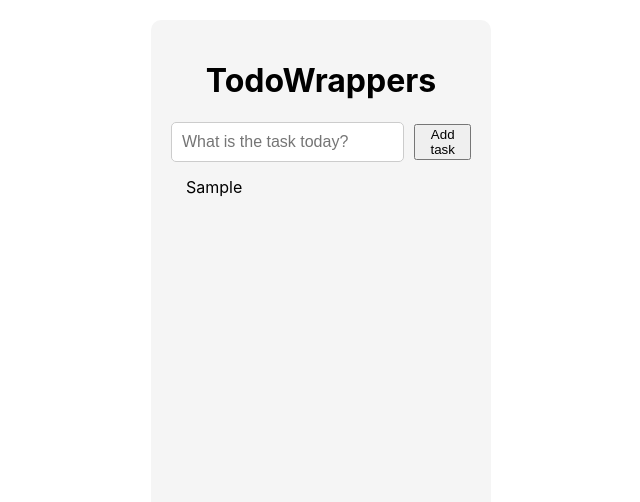
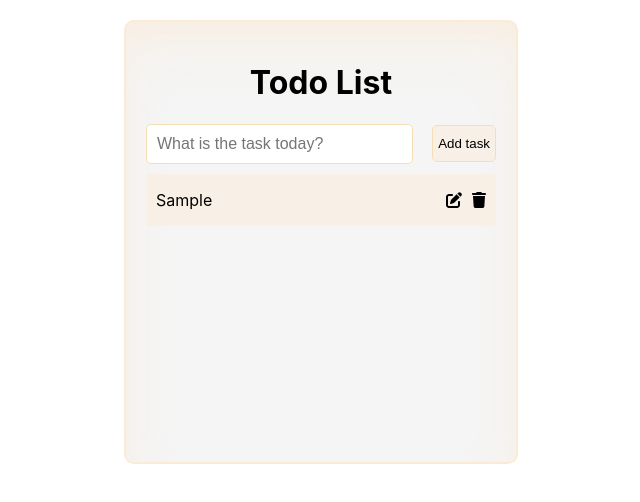
Before and after one commit to Rohan12tr/React-To-do-list, a React (Create React App) app: page / in a window 1280 px wide. Both pictures are taken after typing "Sample" into the empty fields and a click on the button "Add task". Shown: the top 502 px of the page, without its empty margins (319-959 px from the left). Built offline with nearby package versions, Linux system fonts and the light colour scheme.

Commit message:
final-changes

```diff
--- a/package.json
+++ b/package.json
@@ -3,6 +3,8 @@
   "version": "0.1.0",
   "private": true,
   "dependencies": {
+    "@fortawesome/free-solid-svg-icons": "^6.7.2",
+    "@fortawesome/react-fontawesome": "^0.2.2",
     "@testing-library/dom": "^10.4.0",
     "@testing-library/jest-dom": "^6.6.3",
     "@testing-library/react": "^16.3.0",
--- /dev/null
+++ b/src/Components/EditTodoForm.jsx
@@ -0,0 +1,31 @@
+import React, { useState } from 'react'
+
+
+function EditTodoForm({editTask , task}) {
+
+const [value,setValue] = useState(task.task)
+
+const handleSubmit = (e)=>{
+    e.preventDefault();
+    editTask(value,task.id)
+}
+
+  return (
+    <div>
+      <form onSubmit={handleSubmit} className="TodoForm">
+      <input
+        type="text"
+        value={value}
+        onChange={(e) => setValue(e.target.value)}
+        className="todo-input"
+        placeholder="Update task..."
+      />
+      <button type="submit" className="todo-btn">
+        Update
+      </button>
+    </form>
+    </div>
+  )
+}
+
+export default EditTodoForm
--- /dev/null
+++ b/src/Components/Todo.jsx
@@ -0,0 +1,17 @@
+import React from 'react'
+import { FontAwesomeIcon } from '@fortawesome/react-fontawesome';
+import { faPenToSquare, faTrash } from '@fortawesome/free-solid-svg-icons';
+
+function Todo({task , deleteTodo , toggleComplete , editTodo}) {
+  return (
+    <div className='list-todo'>
+      <p onClick={()=>toggleComplete(task.id)} className={`${task.completed?"completed":"incompleted"} task `}>{task.task} </p>
+      <div className='list-icons'>
+       <FontAwesomeIcon className='edit-icon' onClick={()=>editTodo(task.id)}  icon={faPenToSquare} />
+       <FontAwesomeIcon className='delete-icon' onClick={()=>deleteTodo(task.id)}  icon={faTrash} />
+      </div>
+    </div>
+  )
+}
+
+export default Todo
--- a/src/Components/TodoWrappers.jsx
+++ b/src/Components/TodoWrappers.jsx
@@ -1,29 +1,89 @@
 import React, { useState } from "react";
 import TodoForm from "./TodoForm";
 import "../Css/TodoWrapper.css";
-import { v4 as uvidv4 } from "uuid";
+// import { v4 as uvidv4 } from "uuid";
+import EditTodoForm from "./EditTodoForm";
+import Todo from "./Todo";
 
 function TodoWrappers() {
+  const uniqueId = new Date().toISOString ();
   const [todos, setTodos] = useState([]);
+
   // add todo
   const addTodo = (data) => {
     setTodos([
-      ...todos,{ id: uvidv4(), task: data, completed: false, isEditing: false },
+      ...todos,
+      { id: uniqueId, task: data, completed: false, isEditing: false },
     ]);
   };
+
+  // delete todo
+  const deleteTodo = (id)=>{
+    return(
+      setTodos(todos.filter((todo)=> todo.id != id))
+    )
+  }
+
+  // toggel complete todo
+  const toggleComplete = (id)=>{
+    return(
+      setTodos(
+        todos.map((todo)=>{
+          return(
+            todo.id ===id ? {...todo,completed:!todo.completed}:todo
+          )
+        })
+      )
+    )
+  }
+
+
+//  enable edit todo
+  const editTodo = (id)=>{
+     setTodos(
+      todos.map((todo)=>{
+        return(
+          todo.id ===id?{...todo,isEditing:!todo.isEditing}:todo
+        )
+      })
+     )
+  }
+
+
+  // edit task
+  const editTask= (task,id)=>{
+     setTodos(
+      todos.map((todo)=>{
+        return(
+          todo.id === id ? {...todo,task,isEditing:!todo.isEditing} : todo
+        )
+      })
+     )
+  }
+
+
 
   console.log("todos", todos);
   return (
     <div className="todo-wrapper">
-      <h1>TodoWrappers</h1>
+      <h1>Todo List</h1>
       <TodoForm addTodo={addTodo} />
 
-      {/* display todos */}
-      <div className="Todo-list">
-        {todos.map((todo)=>(
-            <div key={todo.id} className="todo-item"> {todo.task} </div>
-          ))}
-      </div>
+      {/* Display data */}
+
+      {todos.map((todo) =>
+        todo.isEditing ? (
+          <EditTodoForm editTask={editTask} task={todo}/>
+        ) : (
+          <Todo
+            key={todo.id}
+            task={todo}
+            deleteTodo={deleteTodo}
+            toggleComplete={toggleComplete}
+            editTodo={editTodo}
+          />
+        )
+      )}
     </div>
   );
 }
--- a/src/Css/TodoWrapper.css
+++ b/src/Css/TodoWrapper.css
@@ -2,32 +2,78 @@
 .todo-wrapper {
     padding: 20px;
     background-color: #f5f5f5;
-    width: 300px;
+    width: 350px;
     margin: 0 auto;
     text-align: center;
     border-radius: 10px;
     margin-top:20px ;
-    height: 30rem;
+    height: 25rem;
     overflow: auto;
+    box-shadow: #faebd77d 0px 30px 60px -12px inset, #faebd77d 0px 18px 36px -18px inset;
+    border: 2px solid antiquewhite;
   }
 
   .todo-input {
     padding: 10px;
-    width: 90%;
+    width: 70%;
     border: 1px solid #ccc;
     border-radius: 5px;
     font-size: 16px;
+    border: 1px solid wheat;
   }
 
-  form.TodoForm {
-    display: flex;
-    justify-content: center;
-    align-items: center;
-    column-gap: 10px;
-    margin: 10px 0;
+  .todo-input:focus-visible {
+    border: 1px solid green;
+    outline: none;
+}
+  button.todo-btn {
+    background: #f8f0e6;
+    border: 1px solid wheat;
+    padding: 10px 5px;
+    border-radius: 5px;
+}
+
+form.TodoForm {
+  display: flex;
+  align-items: center;
+  justify-content: space-between;
+  margin: 10px 0;
+  width: 100%;
 }
 
 .todo-item {
   text-align: left;
   padding: 5px 15px;
 }
+
+.list-todo {
+  display: flex;
+  justify-content: space-between;
+  align-items: center;
+  background: #faebd77d;
+  padding: 0 10px;
+  margin: 10px 0;
+}
+
+.list-icons {
+  display: flex;
+  column-gap: 10px;
+}
+.list-icons svg:hover{
+ cursor: pointer;
+}
+
+.task {
+  cursor: pointer;
+}
+p.completed.task {
+  text-decoration: line-through;
+  color:red;
+}
+
+.edit-icon:hover {
+  color: green;
+}
+.delete-icon:hover{
+  color:red;
+}
```
Also changed, not shown: 1 other file (tests, documents, lock files or other folders).
